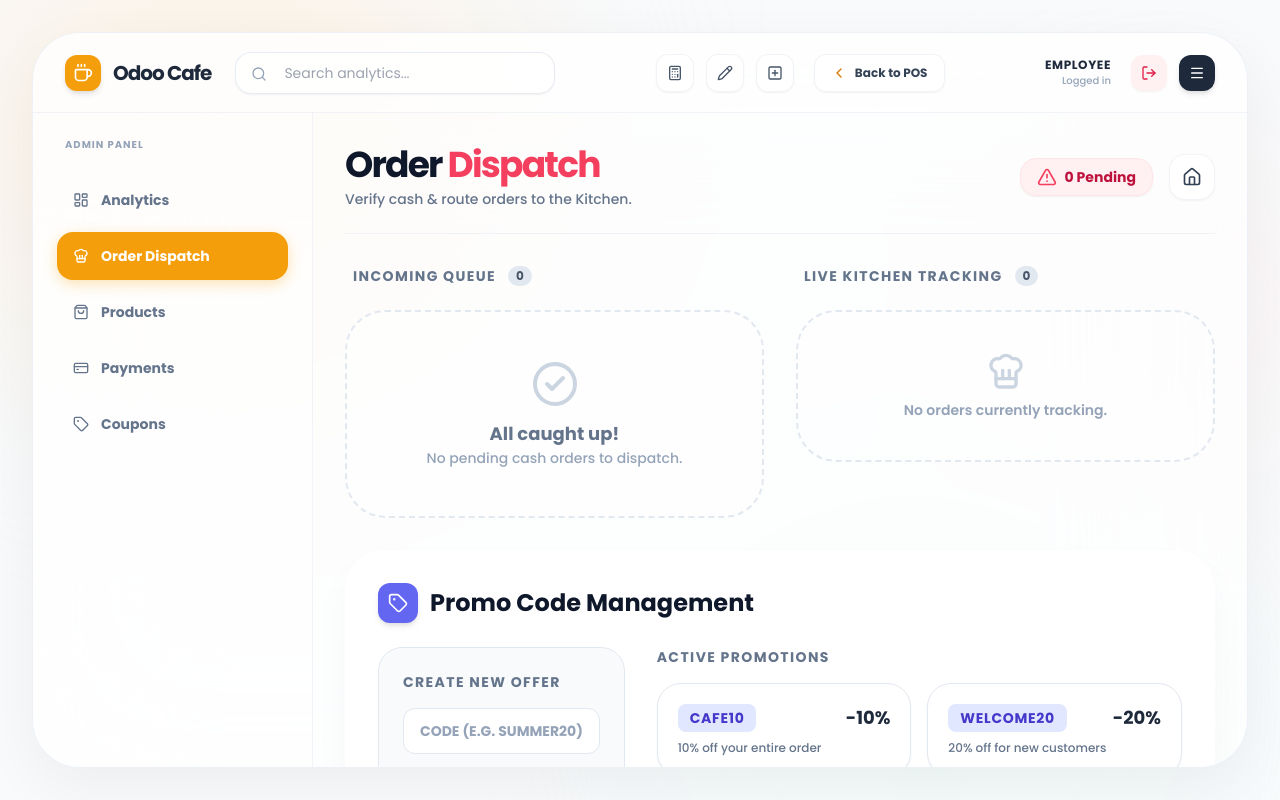
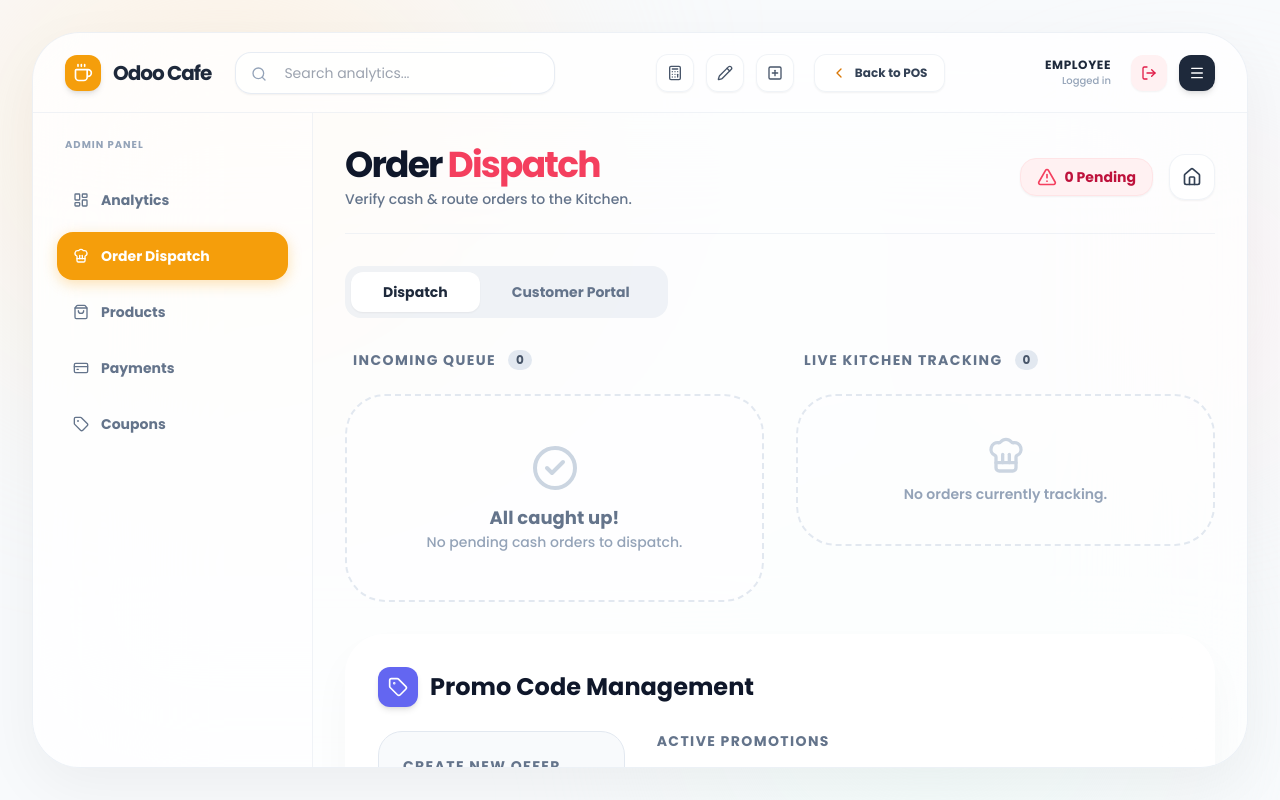
Before and after one commit to venkatsundar1804-ux/Odoo-Cafe, a React (Vite) app: page /admin/dispatch in a window 1280 px wide. Built offline with nearby package versions, Linux system fonts and the light colour scheme.

Commit message:
Fix Mark Delivered button and add unified Dispatch/Customer Portal tabs

```diff
--- a/src/pages/admin/CustomerDashboard.jsx
+++ b/src/pages/admin/CustomerDashboard.jsx
@@ -60,6 +60,22 @@ export default function CustomerDashboard() {
           </button>
         </div>
       </motion.div>
+
+      {/* Tabs */}
+      <div className="flex bg-slate-200/50 p-1.5 rounded-2xl w-fit">
+        <button
+          onClick={() => navigate('/admin/dispatch')}
+          className="px-8 py-2.5 rounded-xl text-sm font-bold transition-all text-slate-500 hover:text-slate-700"
+        >
+          Dispatch
+        </button>
+        <button
+          onClick={() => navigate('/admin/customer')}
+          className="px-8 py-2.5 rounded-xl text-sm font-bold transition-all bg-white text-slate-800 shadow-sm"
+        >
+          Customer Portal
+        </button>
+      </div>
 
       <div className="grid grid-cols-1 lg:grid-cols-3 gap-8">
 
--- a/src/pages/admin/EmployeeDashboard.jsx
+++ b/src/pages/admin/EmployeeDashboard.jsx
@@ -7,7 +7,7 @@ import { usePromoStore } from '../../store/promoStore';
 
 export default function EmployeeDashboard() {
   const navigate = useNavigate();
-  const { orders, dispatchOrderToKds } = useOrderSyncStore();
+  const { orders, dispatchOrderToKds, markDelivered } = useOrderSyncStore();
   const { promos, addPromo, removePromo } = usePromoStore();
 
   const [newPromoCode, setNewPromoCode] = useState('');
@@ -67,6 +67,22 @@ export default function EmployeeDashboard() {
           </button>
         </div>
       </motion.div>
+
+      {/* Tabs */}
+      <div className="flex bg-slate-200/50 p-1.5 rounded-2xl w-fit">
+        <button
+          onClick={() => navigate('/admin/dispatch')}
+          className="px-8 py-2.5 rounded-xl text-sm font-bold transition-all bg-white text-slate-800 shadow-sm"
+        >
+          Dispatch
+        </button>
+        <button
+          onClick={() => navigate('/admin/customer')}
+          className="px-8 py-2.5 rounded-xl text-sm font-bold transition-all text-slate-500 hover:text-slate-700"
+        >
+          Customer Portal
+        </button>
+      </div>
 
       <div className="grid grid-cols-1 xl:grid-cols-2 gap-8">
 
@@ -202,7 +218,10 @@ export default function EmployeeDashboard() {
 
                   <div className="flex items-center gap-3 w-full sm:w-auto">
                     {order.status === 'Completed' && (
-                      <button className="flex-1 sm:flex-none px-4 py-2 bg-emerald-500 hover:bg-emerald-600 text-white text-xs font-black uppercase tracking-wider rounded-xl shadow-sm transition">
+                      <button
+                        onClick={() => markDelivered(order.id)}
+                        className="flex-1 sm:flex-none px-4 py-2 bg-emerald-500 hover:bg-emerald-600 text-white text-xs font-black uppercase tracking-wider rounded-xl shadow-sm transition cursor-pointer"
+                      >
                         Mark Delivered
                       </button>
                     )}
--- a/src/store/orderSyncStore.js
+++ b/src/store/orderSyncStore.js
@@ -58,6 +58,12 @@ export const useOrderSyncStore = create(
           syncToOtherTabs(newOrders);
           return { orders: newOrders };
         }),
+
+        markDelivered: (orderId) => set((state) => {
+          const newOrders = state.orders.map(o => o.id === orderId ? { ...o, status: 'Delivered' } : o);
+          syncToOtherTabs(newOrders);
+          return { orders: newOrders };
+        }),
       };
     },
     {
```
